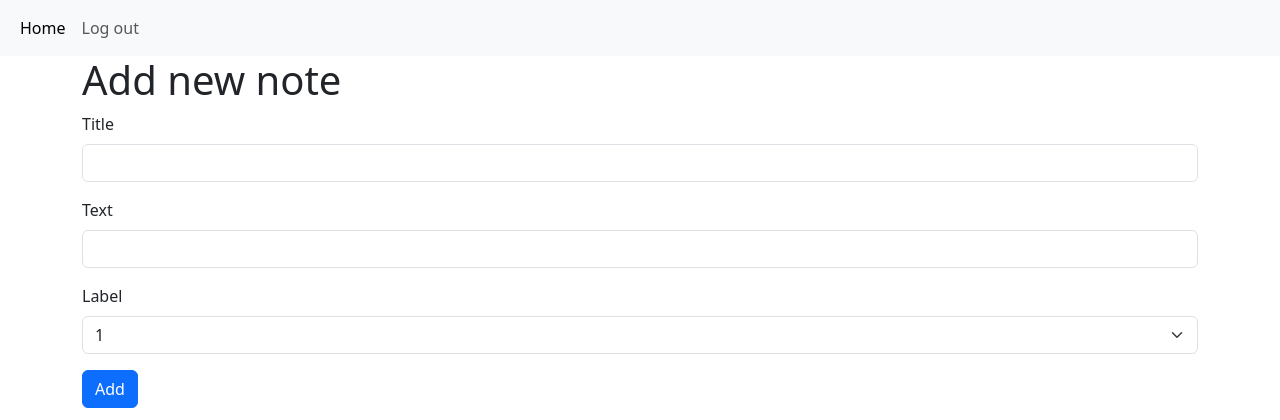
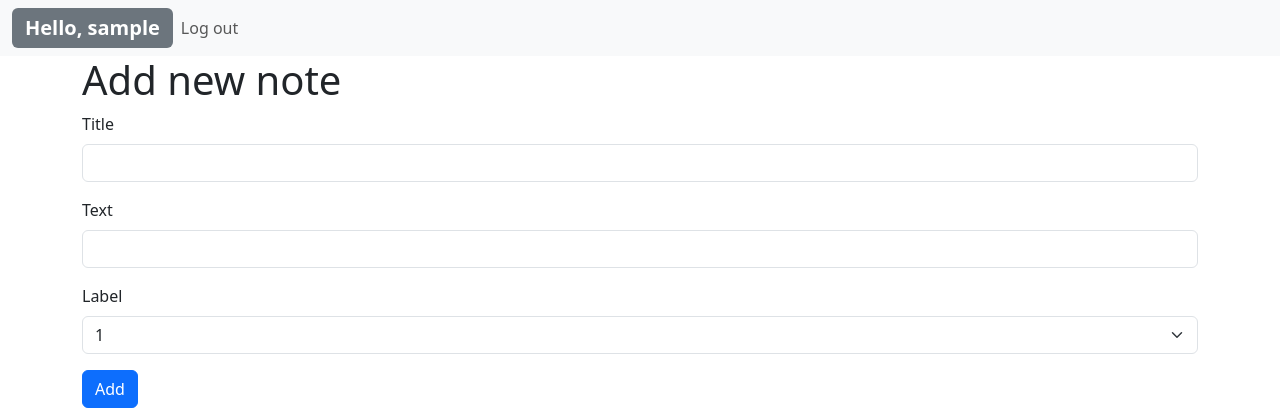
Before and after one commit to SauliusNesukaitis/Note-app, a Flask app: page / in a window 1280 px wide. Shown: the top 420 px of the page. Run offline with Flask 3, Linux system fonts and the light colour scheme; the visitor is signed in with stand-in values (Sample User, id 1); some libraries are stand-ins or nearby versions.

Commit message:
Update navbar, display username when authenticated

```diff
--- a/templates/index.html
+++ b/templates/index.html
@@ -7,13 +7,14 @@
 <nav class="navbar navbar-expand-lg navbar-light bg-light">
     <div class="container-fluid">
         <div class="navbar-nav mr-auto">
-            {{ render_nav_item('index', 'Home') }}
 
             {% if current_user.is_anonymous %}
+            {{ render_nav_item('index', 'Home') }}
             {{ render_nav_item('login', 'Login') }}
             {% endif %}
 
             {% if current_user.is_authenticated %}
+            <div class="badge bg-secondary d-flex align-items-center fs-5">Hello, {{ current_user.username }}</div>
             {{ render_nav_item('logout', 'Log out') }}
             {% endif %}
 
```
